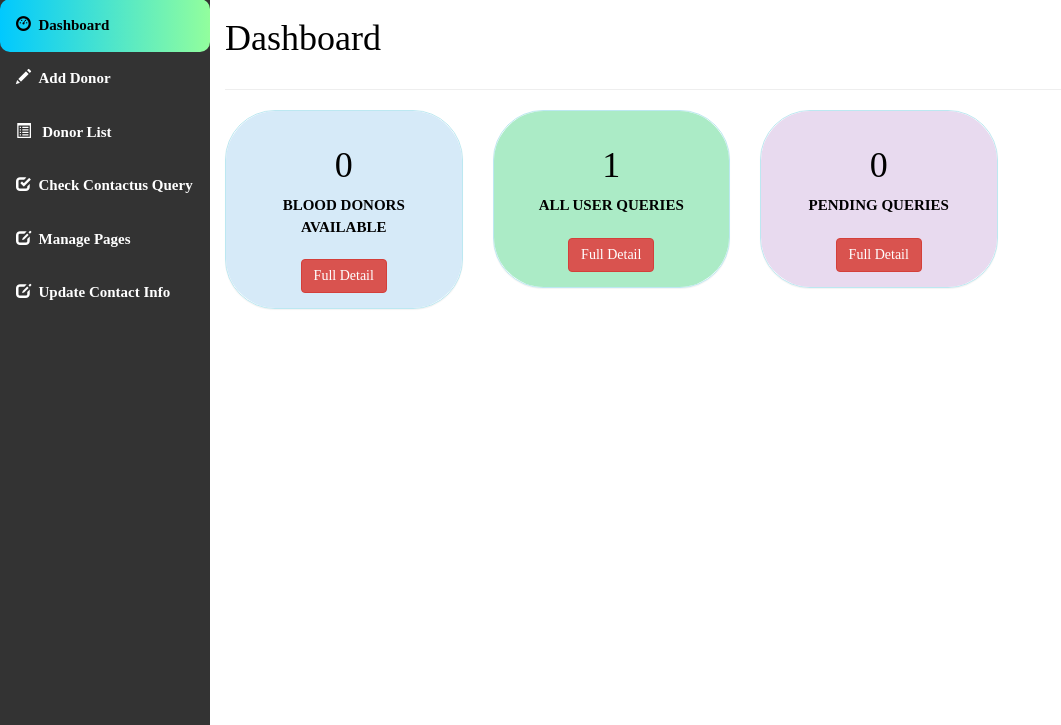
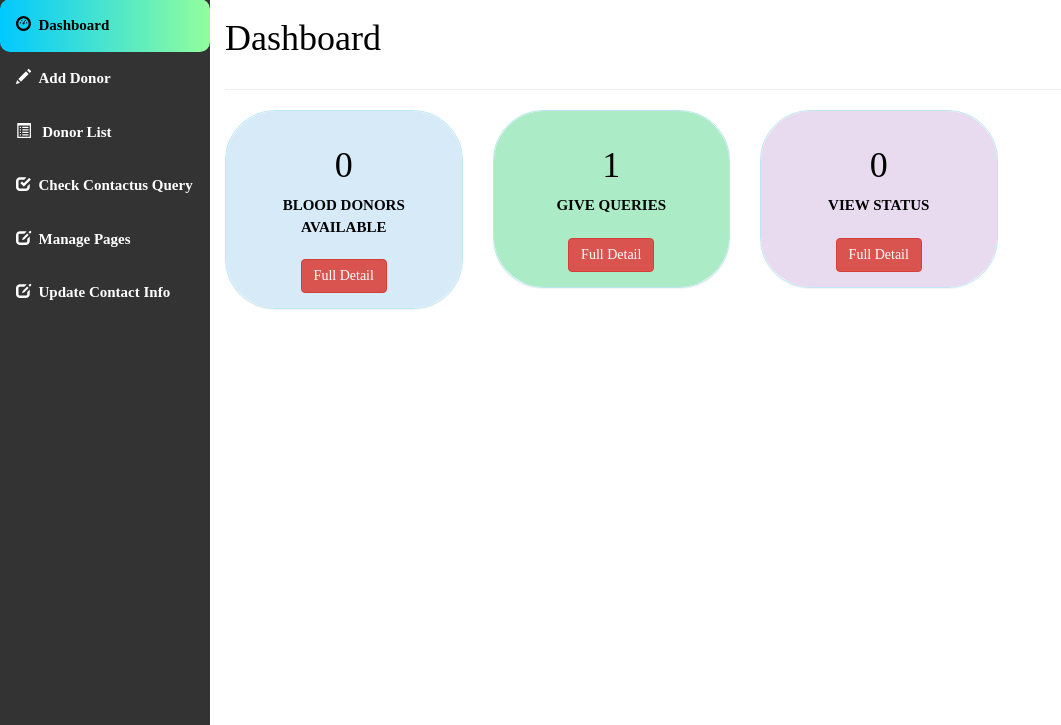
Before and after one commit to imgoury02/hemolink, a PHP site: page /BDMS/hdash.php in a window 1280 px wide. Shown: the part 75-800 px from the top of the page, without its empty margins (0-1061 px from the left). Run offline with PHP 8.4, Linux system fonts and the light colour scheme; a user stored in the database is signed in; data comes from the database, SQL or seed files in the repository; data that the repository does not hold is empty; some web fonts are replaced.

Commit message:
Update hdash.php

```diff
--- a/bdms/hdash.php
+++ b/bdms/hdash.php
@@ -98,7 +98,7 @@ include 'hsidebar.php'; ?>
 
 
                     <div class="stat-panel-number h1 "><?php echo $row1?></div>
-                    <div class="stat-panel-title text-uppercase"> All User Queries </div>
+                    <div class="stat-panel-title text-uppercase"> Give Queries </div>
                     <br>
                     <button class="btn btn-danger" onclick="window.location.href = 'query.php';">
                       Full Detail <i class="fa fa-arrow-right"></i>
@@ -122,7 +122,7 @@ include 'hsidebar.php'; ?>
 
 
                     <div class="stat-panel-number h1 "><?php echo $row2 ?></div>
-                    <div class="stat-panel-title text-uppercase"> Pending Queries </div>
+                    <div class="stat-panel-title text-uppercase">View Status</div>
                     <br>
                     <button class="btn btn-danger" onclick="window.location.href = 'pending_query.php';">
                       Full Detail <i class="fa fa-arrow-right"></i>
```
